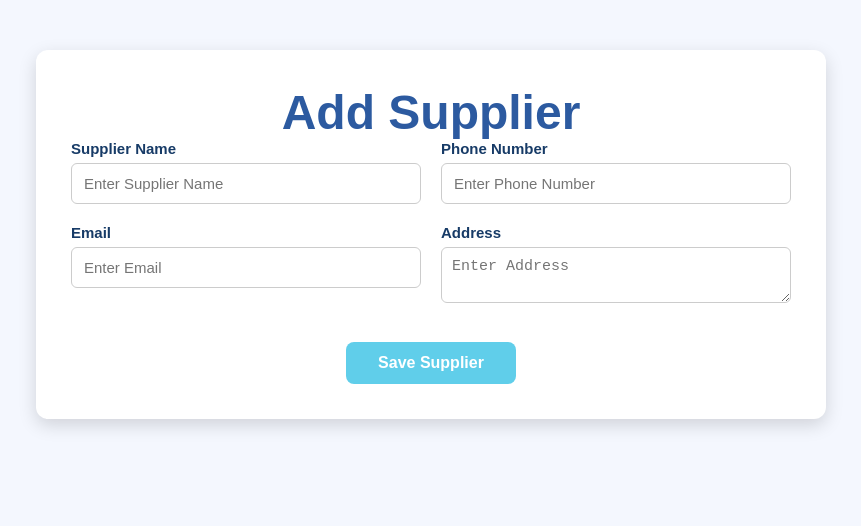
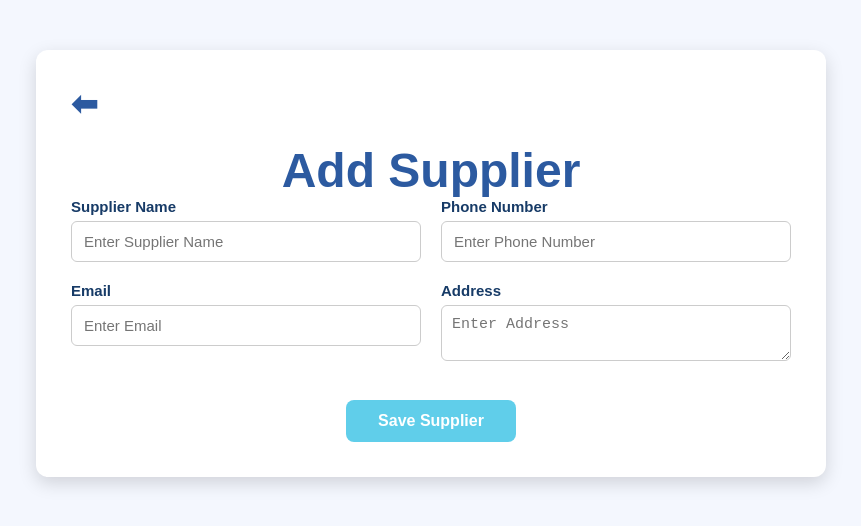
Before and after one commit to Siddeshkr03/inventory-management-system, a React (Vite) app in the folder Forms-Frontend/: page /suppliers/add in a window 1280 px wide. Shown: the top 526 px of the page, without its empty margins (209-1070 px from the left). Built offline with nearby package versions, Linux system fonts and the light colour scheme.

Commit message:
Add back-btn to SupplierForm page

```diff
--- a/Forms-Frontend/src/Dashboard.css
+++ b/Forms-Frontend/src/Dashboard.css
@@ -12,7 +12,7 @@
   box-shadow: 0 2px 10px rgba(0, 0, 0, 0.1);
   transition: 0.3s;
   cursor: pointer;
-  height: 150px;
+  height: 100px;
 }
 
 .dashboard-card:hover {
--- a/Forms-Frontend/src/SupplierForm.css
+++ b/Forms-Frontend/src/SupplierForm.css
@@ -28,3 +28,32 @@ form {
     border-radius: 12px;
     box-shadow: 0 6px 18px rgba(0, 0, 0, 0.15);
 }
+
+.page-header{
+    display:flex;
+    justify-content:flex-start;
+    margin-bottom:20px;
+}
+
+.back-btn{
+    background:none;
+    border:none;
+    color:#2c5aa0;
+    font-size:18px;
+    font-weight:600;
+    cursor:pointer;
+    width:auto;
+    margin:0;
+    padding:0;
+    font-size: 32px;
+}
+
+.back-btn:hover{
+    background:none;
+    color:#174a8b;
+    box-shadow:none;
+}
+
+.back-btn:focus{
+    outline:none;
+}
--- a/Forms-Frontend/src/SupplierForm.tsx
+++ b/Forms-Frontend/src/SupplierForm.tsx
@@ -159,6 +159,15 @@ function SupplierForm() {
   return (
     <div className="supplier-page">
       <form onSubmit={handleSubmit}>
+        <div className="page-header">
+          <button
+            type="button"
+            className="back-btn"
+            onClick={() => navigate("/suppliers")}
+          >
+            ⬅
+          </button>
+        </div>
         <div className="supplier-block">
           <h1 className="title">Add Supplier</h1>
 
```
